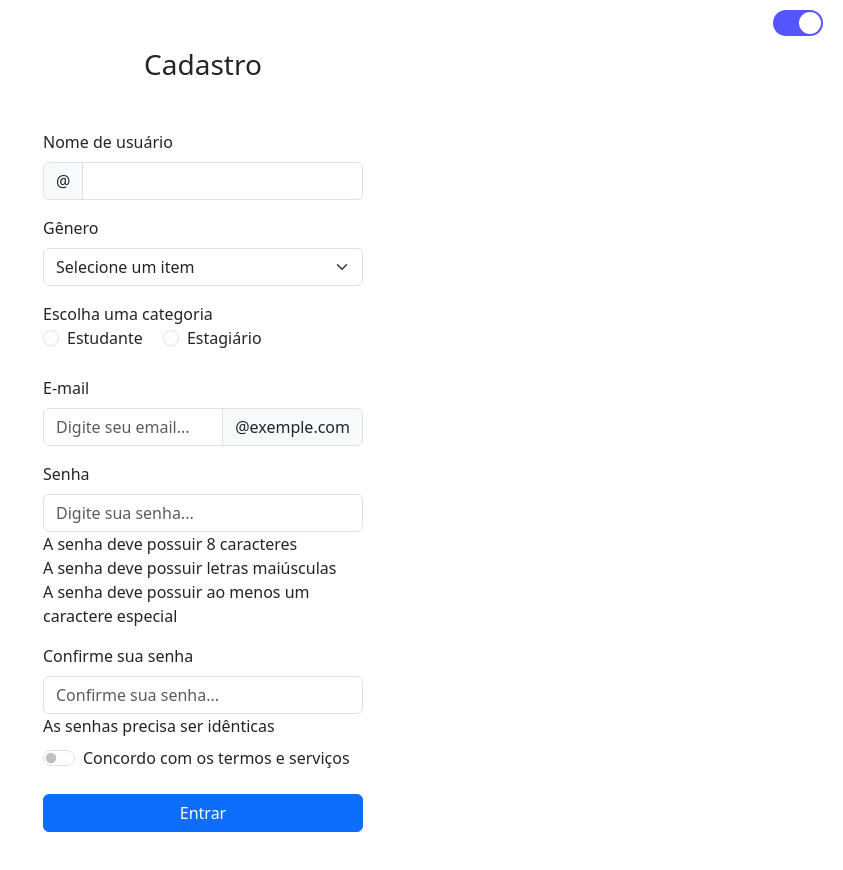
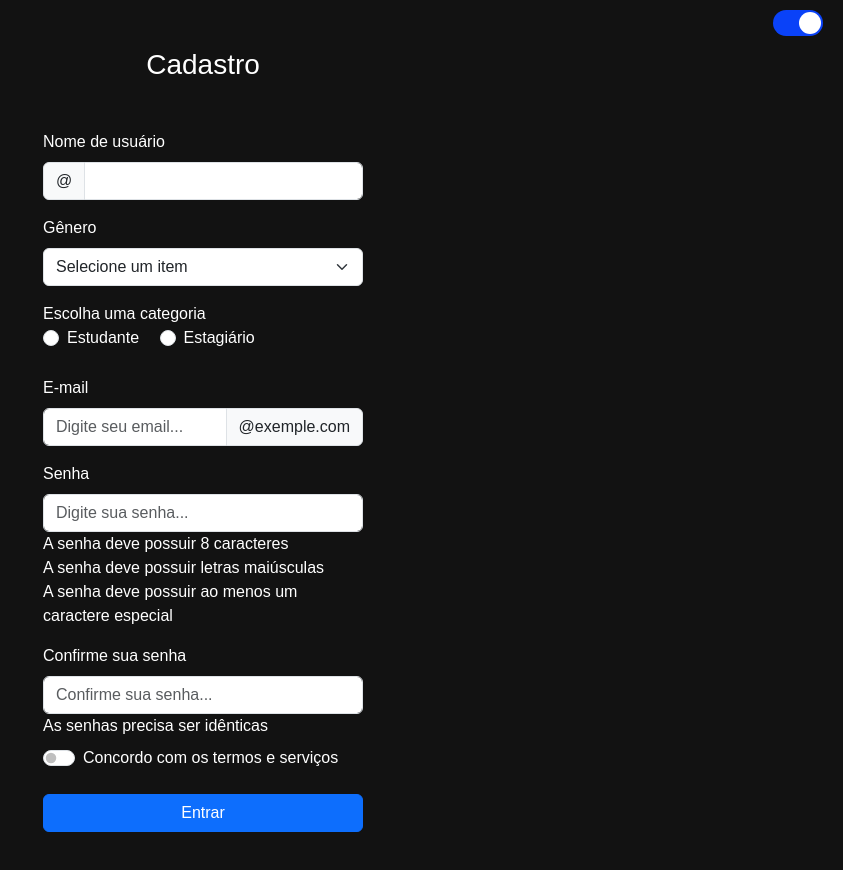
Before and after one commit to MarceloGomes2313/box-de-cadastro-com-alternacia-de-tema, a plain HTML site: page index.html in a window 1280 px wide. Both pictures are taken after a click on the label 1235 px from the left and 23 px from the top of the page. Shown: the whole page, without its empty margins (437-1280 px from the left). Drawn offline with nearby package versions, Linux system fonts and the light colour scheme; files that its build step writes are made by us from their sources.

Commit message:
alteracao css

```diff
--- a/css/style.css
+++ b/css/style.css
@@ -1,32 +1,39 @@
-* {
+body {
     margin: 0;
-    padding: 0;
-    box-sizing: border-box;
+    padding: 0rem;
+    font-family: sans-serif;
   }
 
-  .page {
+/* MUITA ATENÇÃO, PARA FAZER A MUDANÇA DE TEMA É NECESSÁRIO TODAS ESSES COMANDOS ABAIXO */
+
+/* Container geral */
+.theme-container {
     display: flex;
     flex-direction: column;
     align-items: center;
-    justify-content: center;
+    justify-content: top;
     min-height: 100vh;
     transition: background-color 0.3s, color 0.3s;
   }
 
+  /* Checkbox escondido */
   #theme-toggle {
     display: none;
   }
 
-  .page {
-    background-color: white;
-    color: black;
+  /* Estilo claro padrão */
+  .theme-container {
+    background-color: #ffffff;
+    color: #000000;
   }
 
-  #theme-toggle:checked ~.page {
-    background-color: black;
-    color: white;
+  /* Quando o checkbox está checado, muda o tema */
+  #theme-toggle:checked ~ .theme-container {
+    background-color: #121212;
+    color: #ffffff;
   }
 
+  /* Estilo do switch */
   .switch-label {
     position: fixed;
     top: 10px;
@@ -53,7 +60,7 @@
   }
 
   #theme-toggle:checked + .switch-label {
-    background-color: rgb(85, 85, 255);
+    background-color: #0a42f8;
   }
 
   #theme-toggle:checked + .switch-label::before {
```
